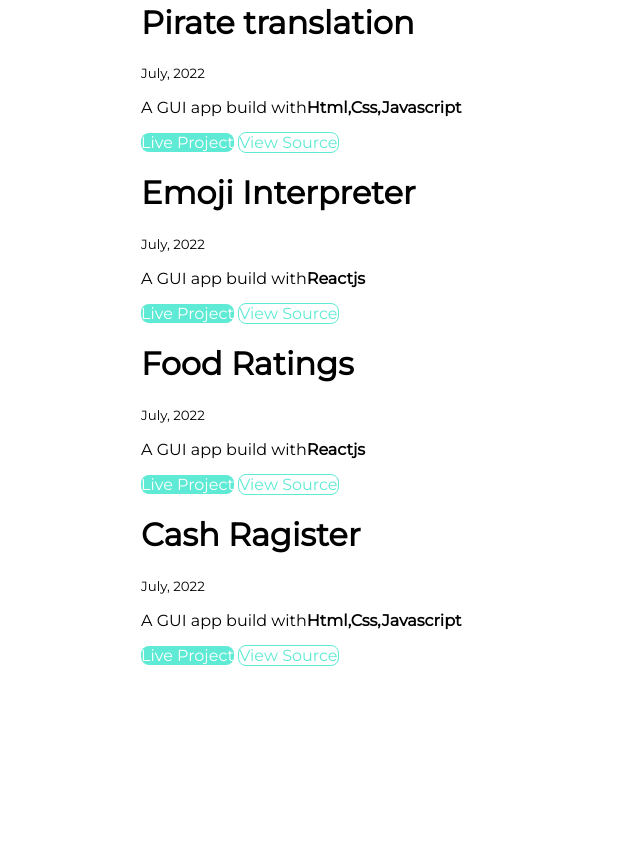
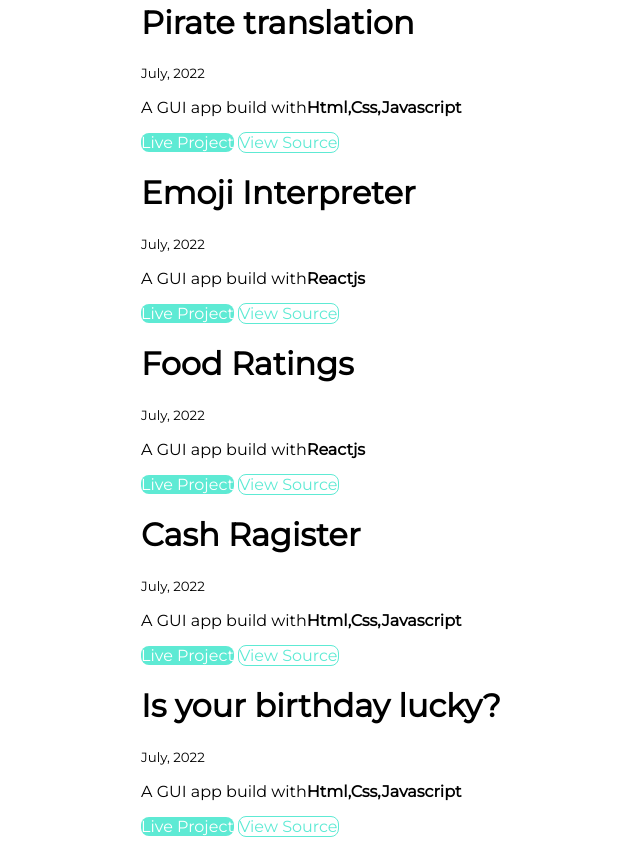
Before and after one commit to MainakHalder/Mainak-Webportfolio, a plain HTML site: page projects.html in a window 1280 px wide. Shown: the part 1073-1925 px from the top of the page, without its empty margins (219-859 px from the left). Before the commit the page ends 1754 px from the top, so only its background shows below. Drawn offline with Linux system fonts and the light colour scheme; a web font is replaced by a local one.

Commit message:
update - project

```diff
--- a/projects.html
+++ b/projects.html
@@ -64,7 +64,7 @@
             <h1>Emoji Interpreter</h1>
                 <small>July, 2022</small>
                 <p>A GUI app build with<strong>Reactjs</strong></p>
-                <a class="link primary-link" href ="https://n3b2g3.csb.app/">Live Project</a>
+                <a class="link primary-link" href ="https://n3b2g3.csb.app">Live Project</a>
                 <a class="link secondary-link" href ="https://github.com/MainakHalder/Emoji-interpreter">View Source</a>
             </div>
        </li>
@@ -82,8 +82,17 @@
             <h1>Cash Ragister</h1>
                 <small>July, 2022</small>
                 <p>A GUI app build with<strong>Html,Css,Javascript</strong></p>
-                <a class="link primary-link" href ="https://cash-register-managerproject.netlify.app/">Live Project</a>
+                <a class="link primary-link" href ="https://cash-register-managerproject.netlify.app">Live Project</a>
                 <a class="link secondary-link" href ="https://github.com/MainakHalder/Cash-register">View Source</a>
+            </div>
+       </li>
+       <li>
+        <div class="container container-center margin-md">
+            <h1>Is your birthday lucky?</h1>
+                <small>July, 2022</small>
+                <p>A GUI app build with<strong>Html,Css,Javascript</strong></p>
+                <a class="link primary-link" href ="https://is-your-birthday-lucky-project.netlify.app">Live Project</a>
+                <a class="link secondary-link" href ="https://github.com/MainakHalder/Is-your-Birthday-lucky">View Source</a>
             </div>
        </li>
     </ul>
```
